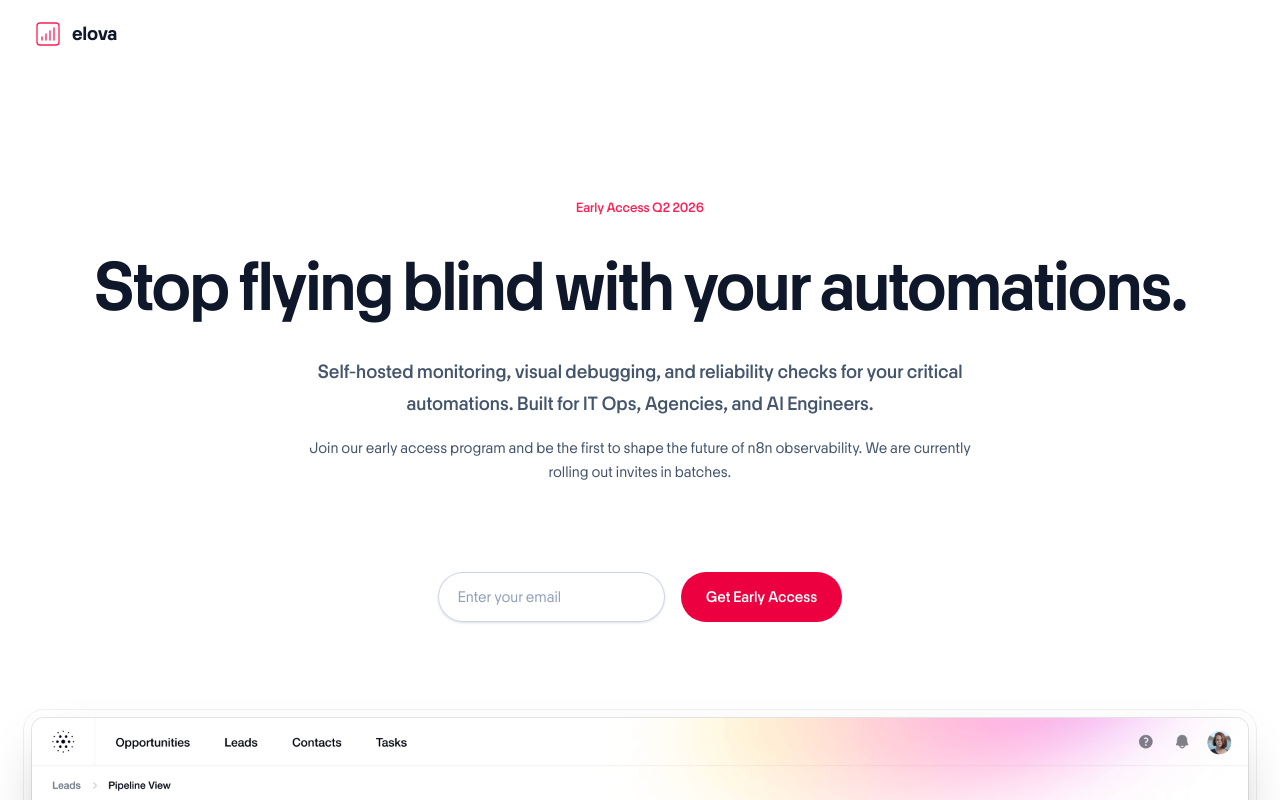
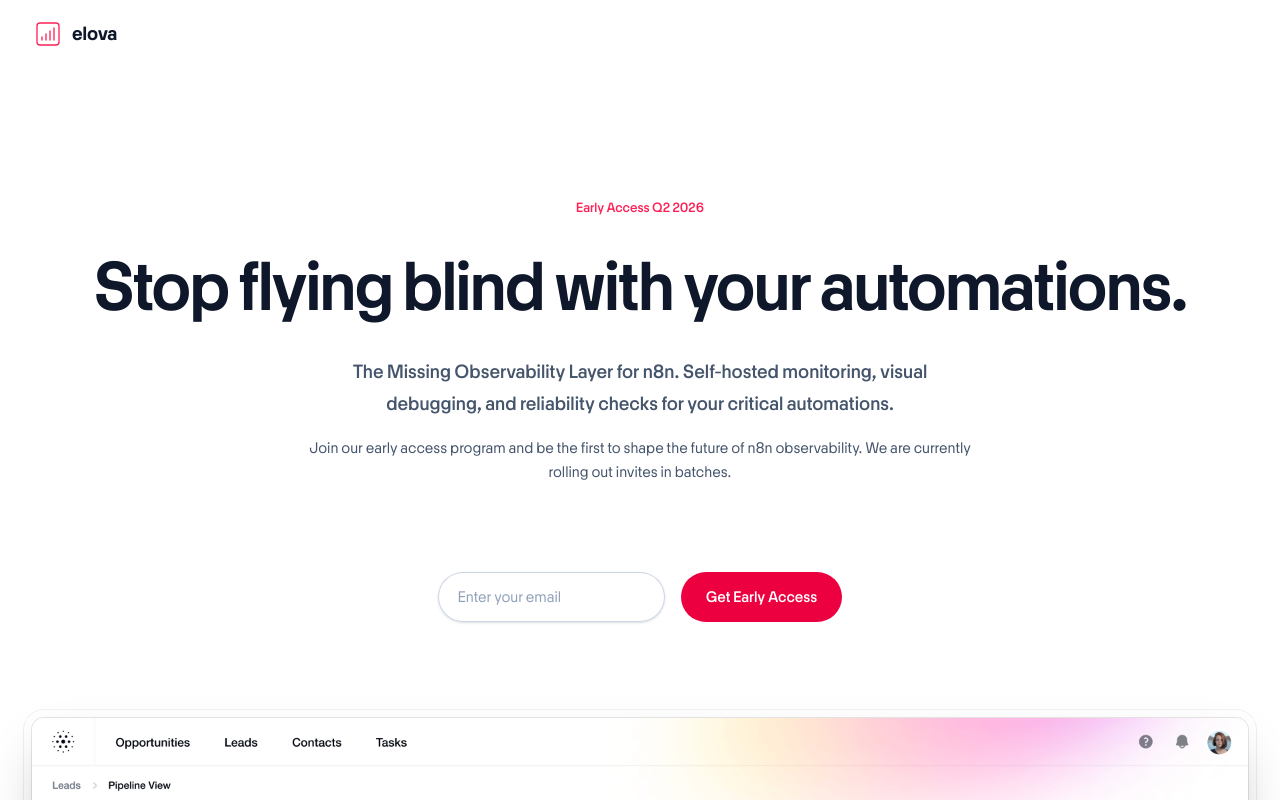
Before and after one commit to philipphaunstetter/elova-sales, a Next.js app: page / in a window 1280 px wide. Shown: the top 800 px of the page. Built offline with nearby package versions, Linux system fonts and the light colour scheme.

Commit message:
feat(hero): update hero copywriting

```diff
--- a/src/components/hero.tsx
+++ b/src/components/hero.tsx
@@ -35,9 +35,8 @@
             transition={{ duration: 0.5, delay: 0.2 }}
             className="mt-8 max-w-2xl text-lg font-medium text-slate-600 sm:text-xl/8"
           >
-            Self-hosted monitoring, visual debugging, and reliability checks for
-            your critical automations. Built for IT Ops, Agencies, and AI
-            Engineers.
+            The Missing Observability Layer for n8n. Self-hosted monitoring, visual
+            debugging, and reliability checks for your critical automations.
           </motion.p>
           <motion.p
             initial={{ opacity: 0, y: 20 }}
```
